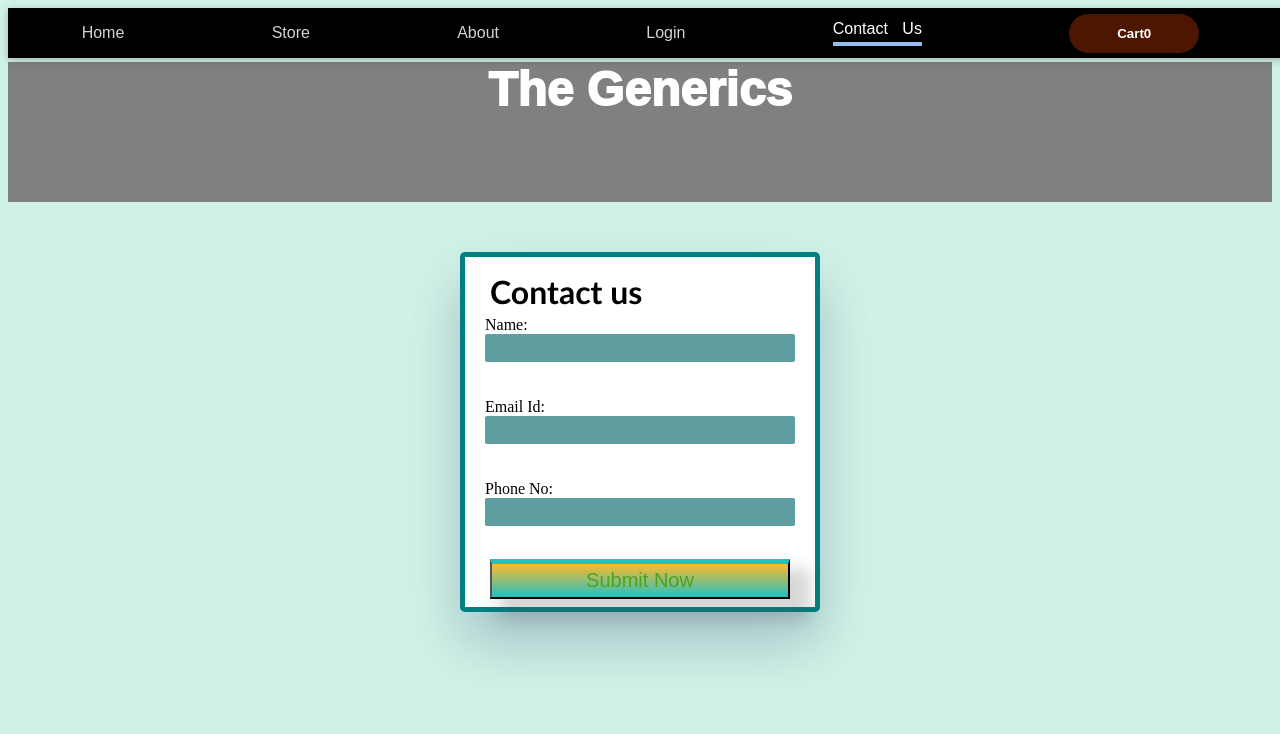
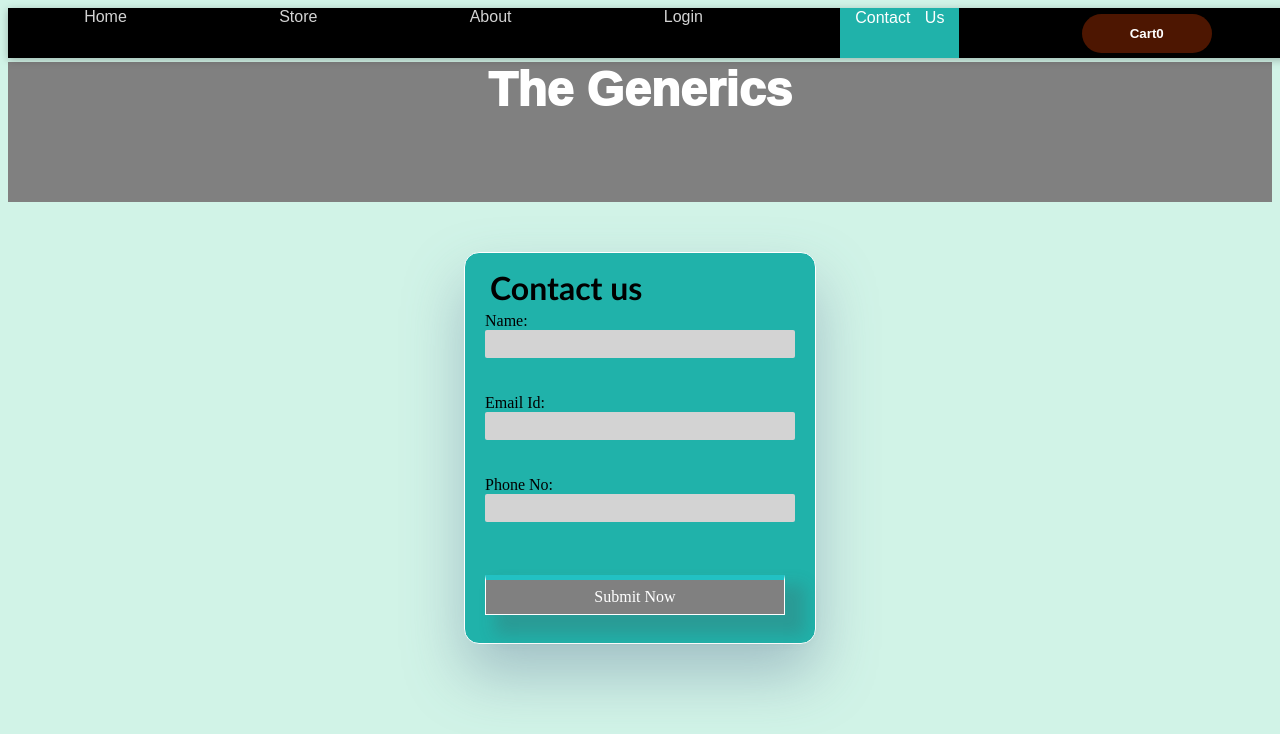
Before and after one commit to man9936/E-Commerce-from-sandbox, a React (Create React App) app: page /contact in a window 1280 px wide. Shown: the top 734 px of the page. Built offline with nearby package versions, Linux system fonts and the light colour scheme.

Commit message:
Update 6 files

```diff
--- a/src/Header/Header.js
+++ b/src/Header/Header.js
@@ -26,7 +26,11 @@ export default function Header(props) {
             Login
           </NavLink>
         )}
-        {authCtx.isLoggedin && <button onClick={authCtx.logout}>Logout</button>}
+        {authCtx.isLoggedin && (
+          <button className={classes.btn} onClick={authCtx.logout}>
+            Logout
+          </button>
+        )}
         <NavLink activeClassName={classes.active} to="/contact">
           Contact Us
         </NavLink>
--- a/src/Header/Header.module.css
+++ b/src/Header/Header.module.css
@@ -33,12 +33,15 @@
 .testHeader a.active {
   color: white;
   padding-bottom: 0.25rem;
-  border-bottom: 4px solid #95bcf0;
+
+  background-color: lightseagreen;
 }
 
 .testHeader a {
   color: lightgray;
   text-decoration: none;
+  height: 100%;
+  padding: 5px 15px;
 }
 
 .shoppingCart :hover {
@@ -46,3 +49,17 @@
   border-color: greenyellow;
   background-color: maroon;
 }
+
+.btn {
+  background-color: lightgreen;
+  height: 100%;
+  padding: 5px 5px;
+  border-radius: 4px;
+  cursor: pointer;
+}
+.btn:active,
+.btn:hover {
+  background-color: lightseagreen;
+  border-radius: 50%;
+  box-shadow: 0 2px 8px rgba(0, 0, 0, 0.25);
+}
--- a/src/Pages/ContactUs.module.css
+++ b/src/Pages/ContactUs.module.css
@@ -7,9 +7,9 @@ body {
 }
 
 .form {
-  background: #fff;
+  background: lightseagreen;
   box-shadow: 0 30px 60px 0 rgba(90, 116, 148, 0.4);
-  border-radius: 5px;
+  border-radius: 15px;
   max-width: 350px;
   margin-left: auto;
   margin-right: auto;
@@ -18,7 +18,7 @@ body {
   left: 0;
   right: 0;
   position: unset;
-  border: 5px solid teal;
+  border: 1px solid white;
   /*   z-index: 1; */
 }
 ::-webkit-input-placeholder {
@@ -85,32 +85,26 @@ body {
   border-radius: 2px;
   border: none;
   transition: all 0.5s ease 0s;
-  background-color: cadetblue;
+  background-color: lightgray;
   color: black;
   font-size: medium;
   transition: ease-in-out 0.5s;
 }
 
 .submit {
-  display: block;
-  margin: auto;
-  min-width: 300px;
-  padding: 5px;
-  border-radius: 2px;
-  color: #50a11f;
-  background: rgb(34, 193, 195);
-  background: linear-gradient(
-    0deg,
-    rgba(34, 193, 195, 1) 0%,
-    rgba(146, 190, 119, 1) 51%,
-    rgba(253, 187, 45, 1) 100%
-  );
-  font-size: 20px;
+  cursor: pointer;
+  font: inherit;
+  color: white;
+  background-color: gray;
+  border: 1px solid white;
+  border-radius: 4px;
+  padding: 0.5rem 2.5rem;
   box-shadow: 15px 15px 15px 5px rgba(78, 72, 77, 0.219);
   transform: translateY(-3px);
   width: 300px;
   border-top: 5px solid rgb(34, 193, 195);
   border-radius: 0%;
+  margin: 20px;
 }
 
 .submit:hover {
--- a/src/Pages/Login.js
+++ b/src/Pages/Login.js
@@ -47,7 +47,7 @@ function Login() {
       })
       .then((data) => {
         authCtx.login(data.idToken);
-        authCtx.setIsLoggedIn = true;
+
         history.replace("/store");
       })
       .catch((err) => {
--- a/src/Pages/Login.module.css
+++ b/src/Pages/Login.module.css
@@ -2,7 +2,7 @@
   margin: 3rem auto;
   width: 95%;
   max-width: 25rem;
-  border-radius: 10px;
+  border-radius: 20px;
   background-color: lightseagreen;
   box-shadow: 0 1px 4px rgba(0, 0, 0, 0.2);
   padding: 1rem;
@@ -12,7 +12,7 @@
 }
 
 .auth h1 {
-  text-align: center;
+  text-align: start;
   color: Black;
 }
 
@@ -46,7 +46,7 @@
   align-items: center;
 }
 
-.actions button {
+.actions > button {
   cursor: pointer;
   font: inherit;
   color: white;
--- a/src/store/Cart-Provider.js
+++ b/src/store/Cart-Provider.js
@@ -40,25 +40,18 @@ const CartProvider = (props) => {
   const intialToken = localStorage.getItem("token");
   const [token, setToken] = useState(intialToken);
 
-  const [isLoggedin, setIsLoggedIn] = useState(!!token);
+  const userIsLoggedIn = !!token;
 
   const loginHandler = (token) => {
     setToken(token);
 
     localStorage.setItem("token", token);
     console.log(token);
-    if (isLoggedin) {
-      console.log("status:logged");
-    }
   };
 
   const logoutHandler = () => {
     setToken(null);
     localStorage.removeItem("token");
-    setIsLoggedIn(false);
-    if (!isLoggedin) {
-      console.log("status:de--logged");
-    }
   };
 
   const cartContext = {
@@ -66,7 +59,7 @@ const CartProvider = (props) => {
     addItem: addItemToCartHandler,
     removeItem: removeItemFromCartHandler,
     token: token,
-    isLoggedin: isLoggedin,
+    isLoggedin: userIsLoggedIn,
     login: loginHandler,
     logout: logoutHandler,
   };
```
